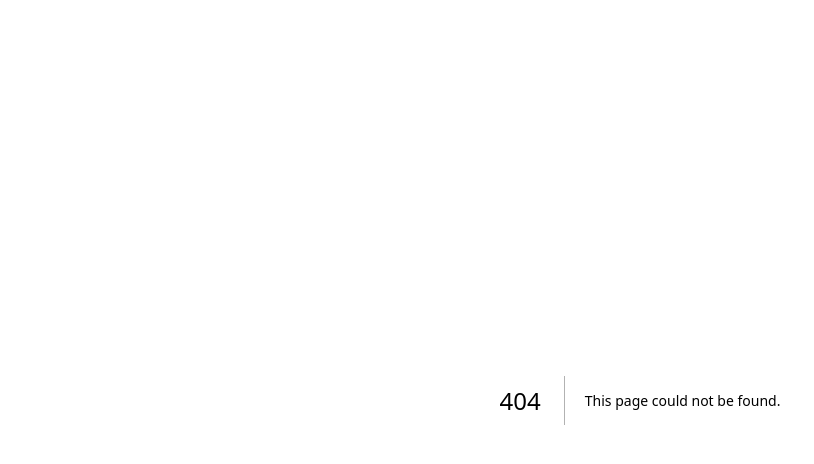
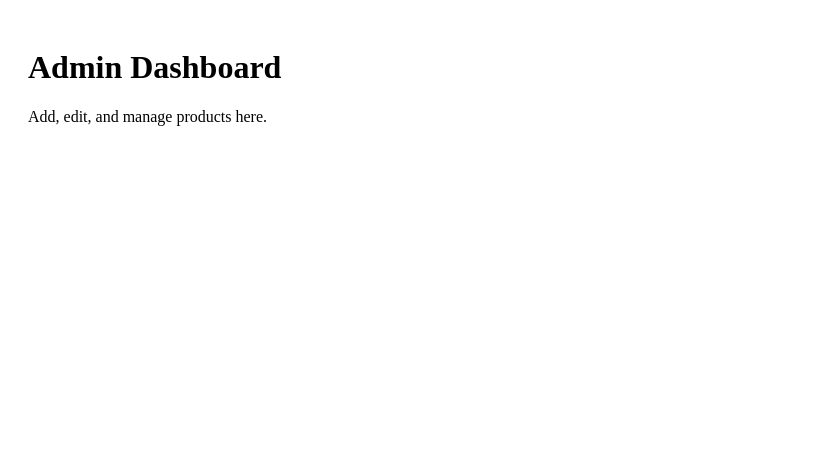
Before and after one commit to dev-medicals-backend/Dev-MEDICALS, a Next.js app: page /admin in a window 1280 px wide. Before the commit this address had no page. Shown: the top 464 px of the page, without its empty margins (0-814 px from the left). Built offline with nearby package versions, Linux system fonts and the light colour scheme.

Commit message:
Create app/admin/page.js

```diff
--- /dev/null
+++ b/app/admin/page.js
@@ -0,0 +1,8 @@
+export default function Admin() {
+  return (
+    <main style={{ padding: 20 }}>
+      <h1>Admin Dashboard</h1>
+      <p>Add, edit, and manage products here.</p>
+    </main>
+  );
+}
```
